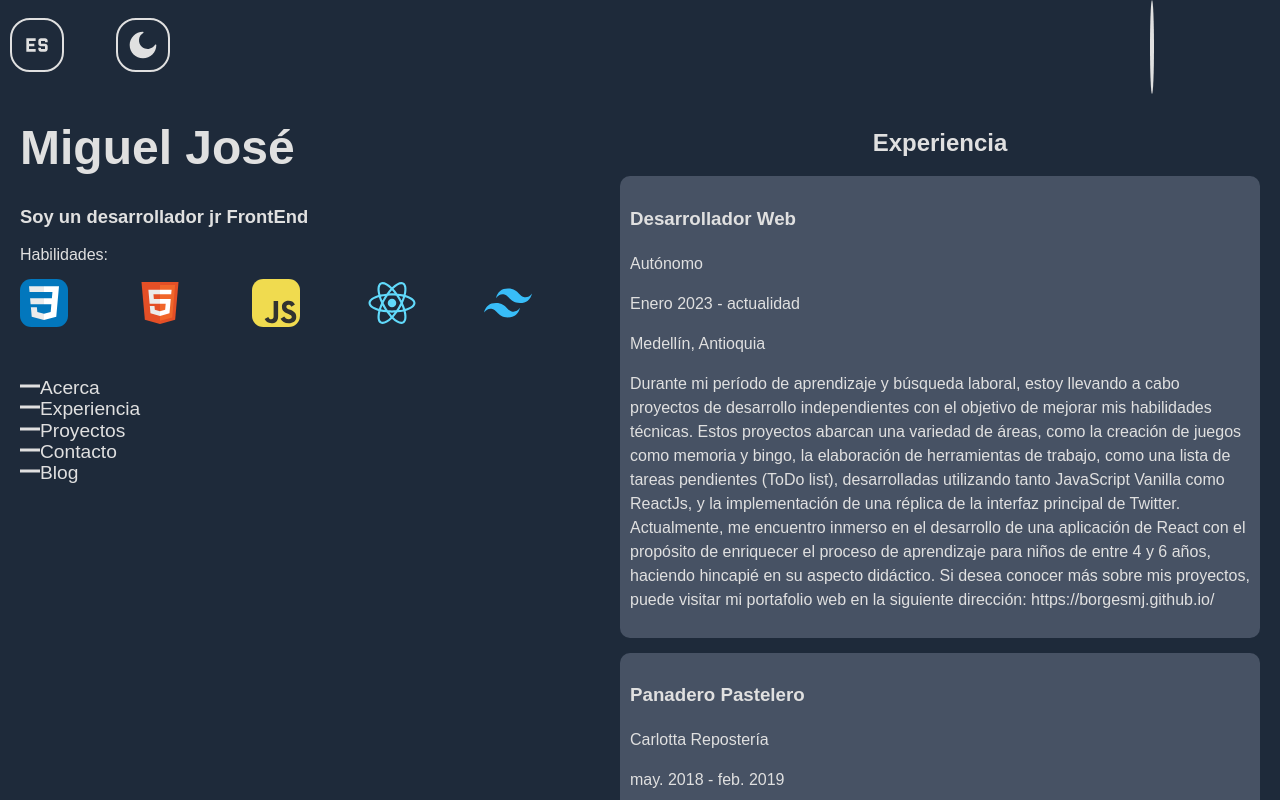
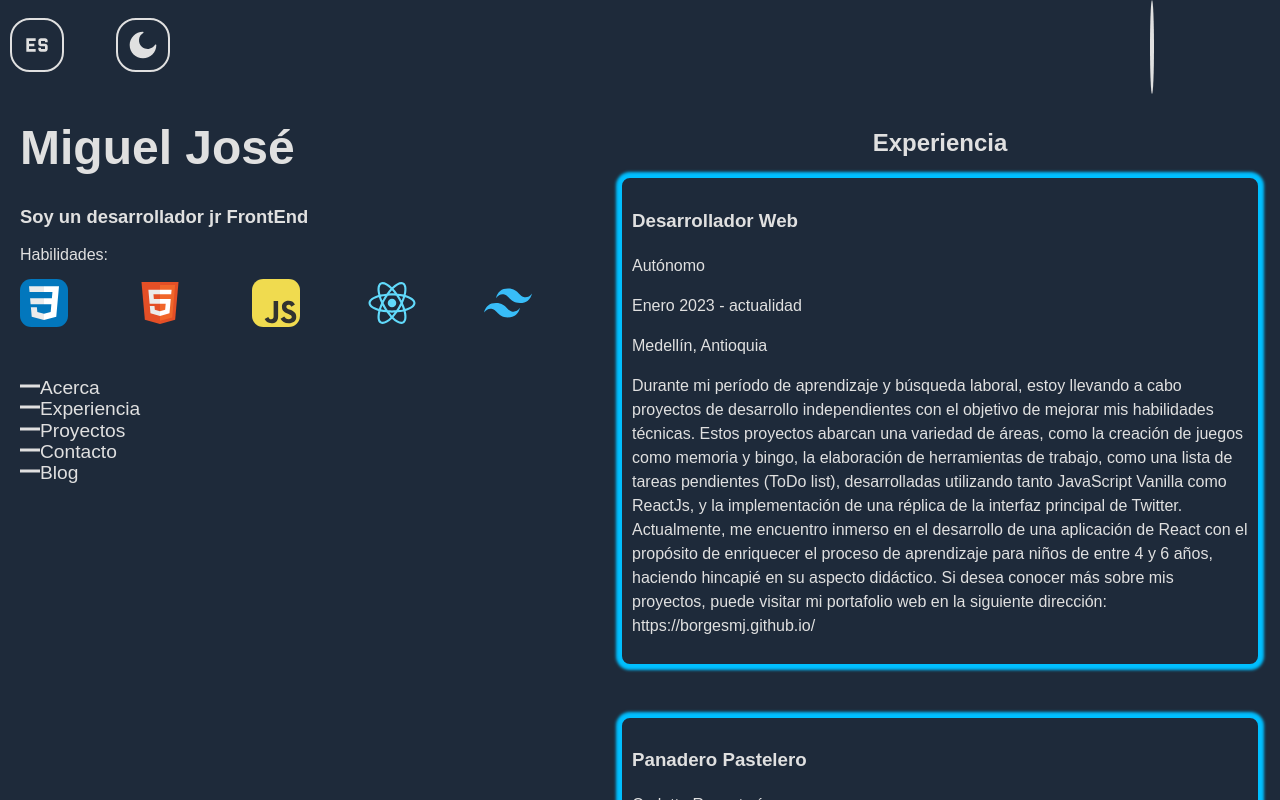
Before and after one commit to borgesmj/borgesmj.github.io, a React (Vite) app: page /experience in a window 1280 px wide. Built offline with nearby package versions, Linux system fonts and the light colour scheme; no server answers.

Commit message:
añadiendo un scroll al about page

```diff
--- a/src/Pages/Experience.css
+++ b/src/Pages/Experience.css
@@ -1,7 +1,11 @@
 .experience__item {
-    background-color: var(--bg-300);
+    background-color: var(--bg-100);
     padding: 10px;
     border-radius: 10px;
-    margin-bottom: 15px;
+    margin-bottom: 50px;
     line-height: 1.5;
+    -webkit-box-shadow: 0px 0px 29px 10px var(--accent-100);
+    -moz-box-shadow: 0px 0px 29px 10px var(--accent-100));
+    box-shadow: 0px 0px 3px 4px var(--accent-100);
+    border: 2px solid var(--accent-100)
 }
--- a/src/Pages/Projects.css
+++ b/src/Pages/Projects.css
@@ -9,7 +9,7 @@
     display: flex;
     flex-direction: row;
     padding: 10px;
-    background-color: var(--bg-200);
+    background-color: var(--bg-100);
     border-radius: 20px;
     text-decoration: none;
     color: white;
@@ -18,6 +18,10 @@
     height: fit-content;
     width: 90%;
     height: 150px;
+    -webkit-box-shadow: 0px 0px 29px 10px var(--accent-100);
+    -moz-box-shadow: 0px 0px 29px 10px var(--accent-100));
+    box-shadow: 0px 0px 3px 4px var(--accent-100);
+    border: 2px solid var(--accent-100)
 }
 
 .project__item > img{
--- a/src/index.css
+++ b/src/index.css
@@ -68,7 +68,7 @@ body {
 
 .contenido {
   width: 93vw;
-  height: 20px;
+  height: fit-content;
   position: absolute;
   top: 70px;
   overflow: auto;
```
